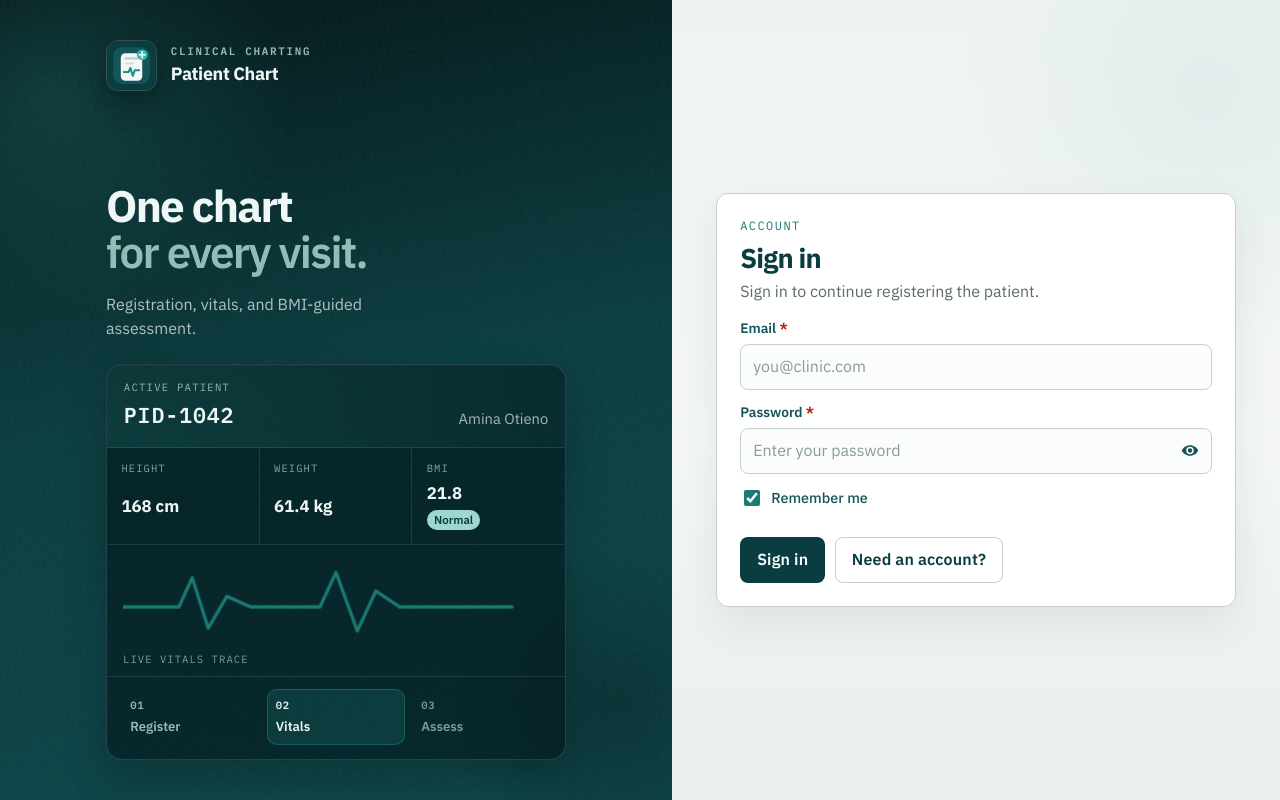
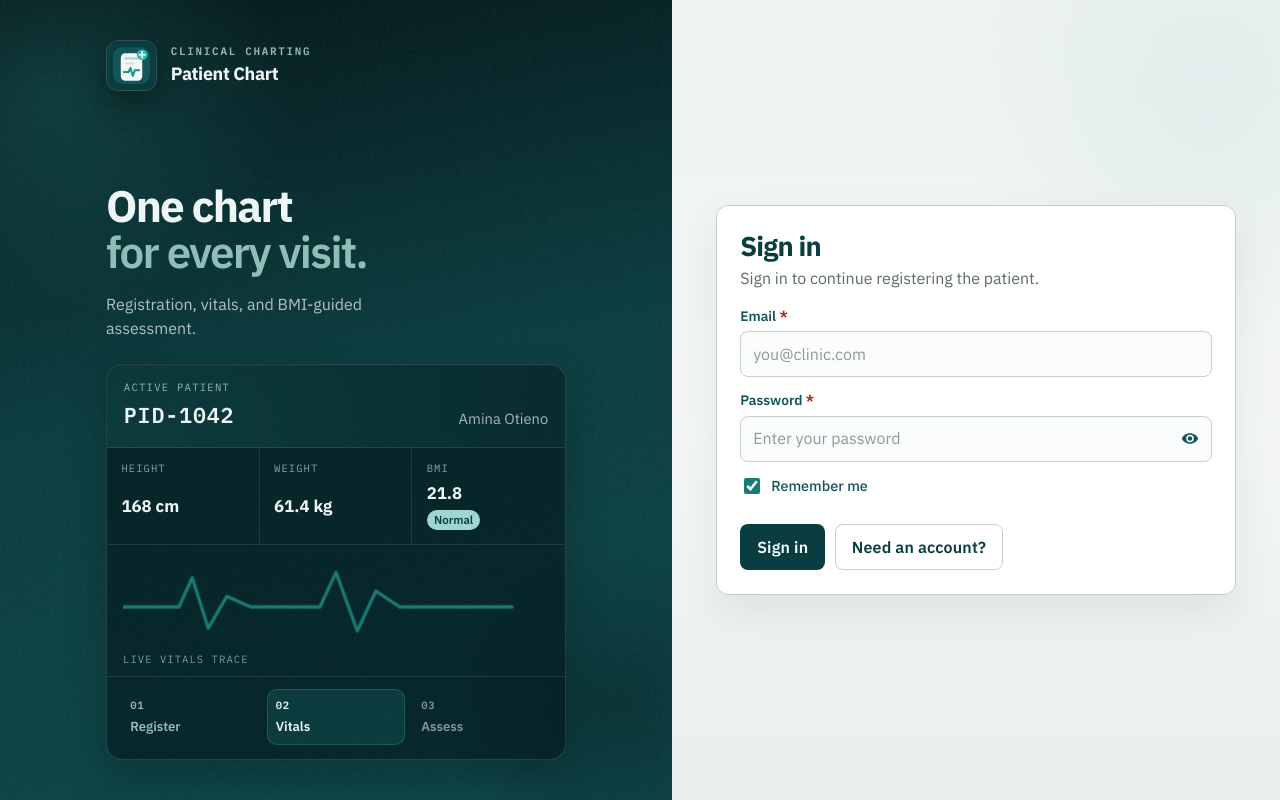
Before and after one commit to Scientistlucy/patient-management-app, a React (Vite) app in the folder frontend/: page /login in a window 1280 px wide. Built offline with nearby package versions, Linux system fonts and the light colour scheme; no server answers.

Commit message:
Remove Account kicker from sign-in and sign-up.

```diff
--- a/frontend/src/pages/LoginPage.tsx
+++ b/frontend/src/pages/LoginPage.tsx
@@ -78,7 +78,6 @@ export function LoginPage() {
 
   return (
     <AuthLayout>
-      <p className="panel-kicker">Account</p>
       <h2 className="panel-title">{mode === "signin" ? "Sign in" : "Create account"}</h2>
       <p className="panel-copy">
         {mode === "signin"
```
